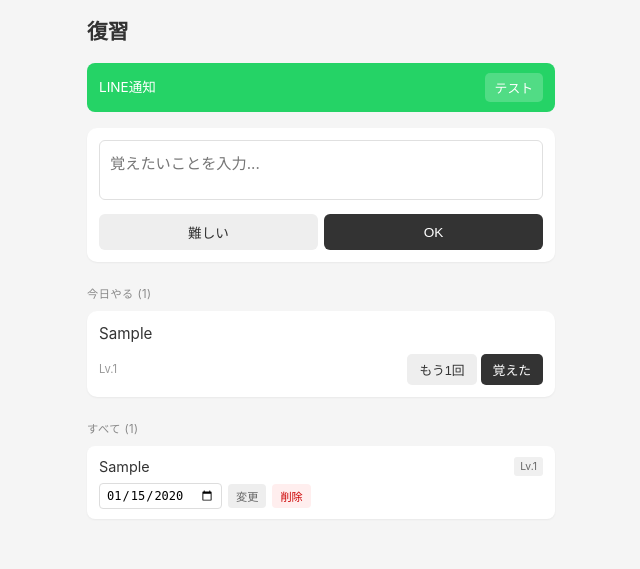
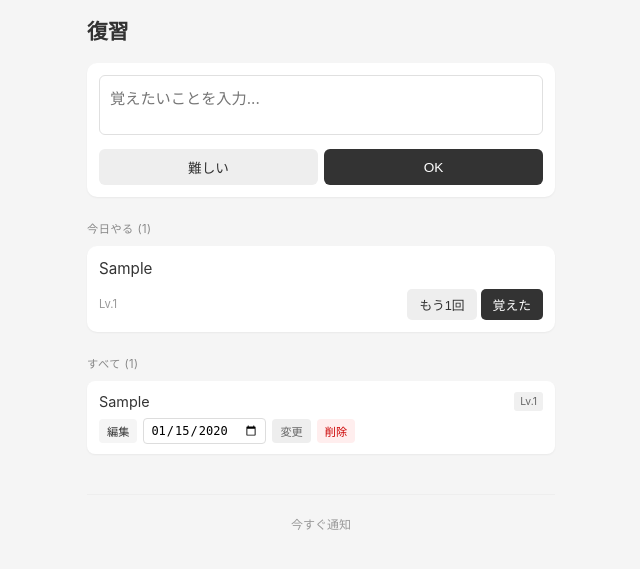
Before and after one commit to nishiko0124/fukusyu, a Flask app: page / in a window 1280 px wide. Shown: the top 569 px of the page, without its empty margins (319-959 px from the left). Run offline with Flask 3, Linux system fonts and the light colour scheme; tables that the repository leaves empty hold one stand-in row (values such as "Sample post").

Commit message:
インライン編集機能追加、今すぐ通知ボタン移動

```diff
--- a/app.py
+++ b/app.py
@@ -176,6 +176,19 @@ def api_pending_reviews():
             'review_level': item.review_level
         } for item in items]
     })
+
+# --- ★★★【API】項目を編集（インライン用） ★★★ ---
+@app.route('/api/edit/<int:item_id>', methods=['POST'])
+def api_edit_item(item_id):
+    item = ReviewItem.query.get_or_404(item_id)
+    data = request.get_json()
+    if data and data.get('topic'):
+        item.topic = data['topic'].strip()
+        if data.get('url') is not None:
+            item.url = data['url']
+        db.session.commit()
+        return jsonify({'success': True, 'topic': item.topic})
+    return jsonify({'error': '項目名は必須です'}), 400
 
 # --- ★★★【API】全項目を取得 ★★★ ---
 @app.route('/api/items')
--- a/templates/index.html
+++ b/templates/index.html
@@ -163,6 +163,7 @@
         }
 
         .item-bottom .del { color: #c00; background: #fee; }
+        .item-bottom .edit { color: #333; background: #f5f5f5; }
 
         /* 通知 */
         .notify {
@@ -226,11 +227,6 @@
 
     <h1>復習</h1>
 
-    <div class="notify">
-        <span>LINE通知</span>
-        <button onclick="testLine()">テスト</button>
-    </div>
-
     <!-- 追加 -->
     <div class="section">
         <div class="add-box">
@@ -278,10 +274,11 @@
                 {% for item in items %}
                 <div class="item">
                     <div class="item-top">
-                        <span class="item-text">{{ item.topic }}</span>
+                        <span class="item-text" id="text-{{ item.id }}">{{ item.topic }}</span>
                         <span class="tag">Lv.{{ item.review_level }}</span>
                     </div>
                     <div class="item-bottom">
+                        <button onclick="editItem({{ item.id }})" class="edit">編集</button>
                         <form action="{{ url_for('update_date', item_id=item.id) }}" method="POST" style="display:contents;">
                             <input type="date" name="new_date" value="{{ item.next_review_date.strftime('%Y-%m-%d') }}">
                             <button type="submit">変更</button>
@@ -298,12 +295,52 @@
         {% endif %}
     </div>
 
+    <!-- フッター -->
+    <div style="margin-top:40px; padding:16px 0; border-top:1px solid #eee; text-align:center;">
+        <button onclick="sendNow()" style="background:none; border:none; color:#999; font-size:0.75rem; cursor:pointer;">今すぐ通知</button>
+    </div>
+
     <script>
-        async function testLine() {
+        async function sendNow() {
             const r = await fetch('/api/send-reminder', { method: 'POST' });
             const d = await r.json();
             alert(d.message || (d.success ? '送信OK' : 'エラー'));
         }
+
+        function editItem(id) {
+            const span = document.getElementById('text-' + id);
+            const current = span.textContent;
+            const input = document.createElement('input');
+            input.type = 'text';
+            input.value = current;
+            input.style.cssText = 'width:100%; padding:4px; font-size:0.9rem; border:1px solid #333; border-radius:4px;';
+
+            input.onblur = async function() {
+                const newVal = input.value.trim();
+                if (newVal && newVal !== current) {
+                    const r = await fetch('/api/edit/' + id, {
+                        method: 'POST',
+                        headers: {'Content-Type': 'application/json'},
+                        body: JSON.stringify({topic: newVal})
+                    });
+                    if (r.ok) {
+                        span.textContent = newVal;
+                    }
+                }
+                span.style.display = '';
+                input.remove();
+            };
+
+            input.onkeydown = function(e) {
+                if (e.key === 'Enter') input.blur();
+                if (e.key === 'Escape') { input.value = current; input.blur(); }
+            };
+
+            span.style.display = 'none';
+            span.parentNode.insertBefore(input, span);
+            input.focus();
+            input.select();
+        }
     </script>
 </body>
 </html>
```
